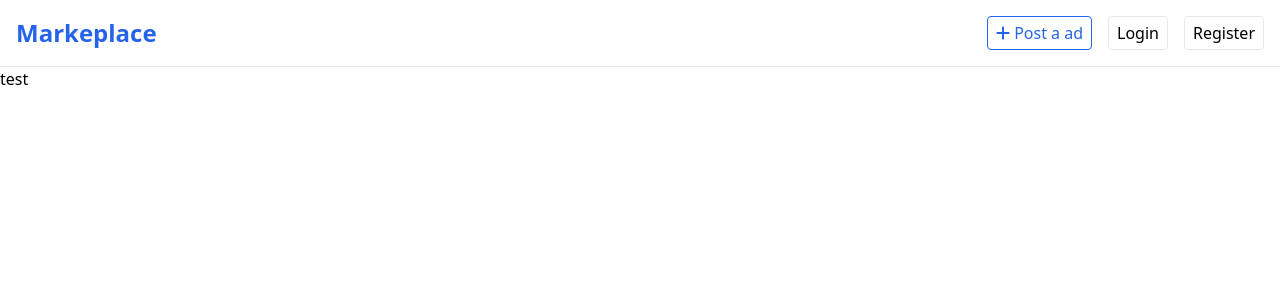
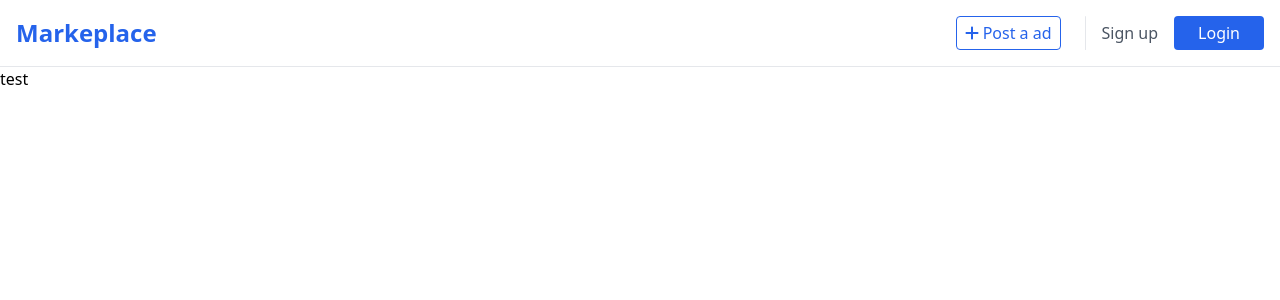
Before and after one commit to llOrtegall/next_app_1, a Next.js app: page / in a window 1280 px wide. Shown: the top 300 px of the page. Built offline with nearby package versions, Linux system fonts and the light colour scheme.

Commit message:
Refactor project and update dependencies

```diff
--- a/package.json
+++ b/package.json
@@ -14,6 +14,7 @@
     "@fortawesome/free-solid-svg-icons": "^6.6.0",
     "@fortawesome/react-fontawesome": "^0.2.2",
     "next": "14.2.11",
+    "next-auth": "^4.24.7",
     "react": "^18",
     "react-dom": "^18"
   },
--- /dev/null
+++ b/src/app/api/auth/[...nextauth]/route.ts
@@ -0,0 +1,20 @@
+import GoogleProvider from "next-auth/providers/google";
+import NextAuth from "next-auth";
+
+if(!process.env.GOOGLE_CLIENT_ID || !process.env.GOOGLE_CLIENT_SECRET || !process.env.SECRET) {
+  throw new Error('Missing environment variables for authentication');
+}
+
+export const authOptions = {
+  secret: process.env.SECRET,
+  providers: [
+    GoogleProvider({
+      clientId: process.env.GOOGLE_CLIENT_ID,
+      clientSecret: process.env.GOOGLE_CLIENT_SECRET
+    })
+  ]
+}
+
+const hendlers = NextAuth(authOptions);
+
+export {  };
--- a/src/components/Header.tsx
+++ b/src/components/Header.tsx
@@ -6,13 +6,14 @@ export default function Header() {
   return(
     <header className='border-b p-4 flex items-center justify-between'>
       <Link href='/' className='text-blue-600 font-semibold text-2xl'>Markeplace</Link>
-      <nav className='flex gap-4 *:border  *:rounded *:px-2  *:py-1'>
-        <button className='border-blue-600 text-blue-600 inline-flex items-center gap-1'>
+      <nav className='flex gap-4 *:rounded *:py-1'>
+        <button className='border border-blue-600 text-blue-600 inline-flex items-center gap-1 px-2 mr-2'>
           <FontAwesomeIcon icon={faPlus} className='h-4' />
           <span>Post a ad</span>
         </button>
-        <button className=''>Login</button>
-        <button className=''>Register</button>
+        <span className='border-r'></span>
+        <button className='border-0 text-gray-600'>Sign up</button>
+        <button className='bg-blue-600 text-white boder-0 px-6'>Login</button>
       </nav>
     </header>
   )
```
Also changed, not shown: 2 other files (tests, documents, lock files or other folders).
